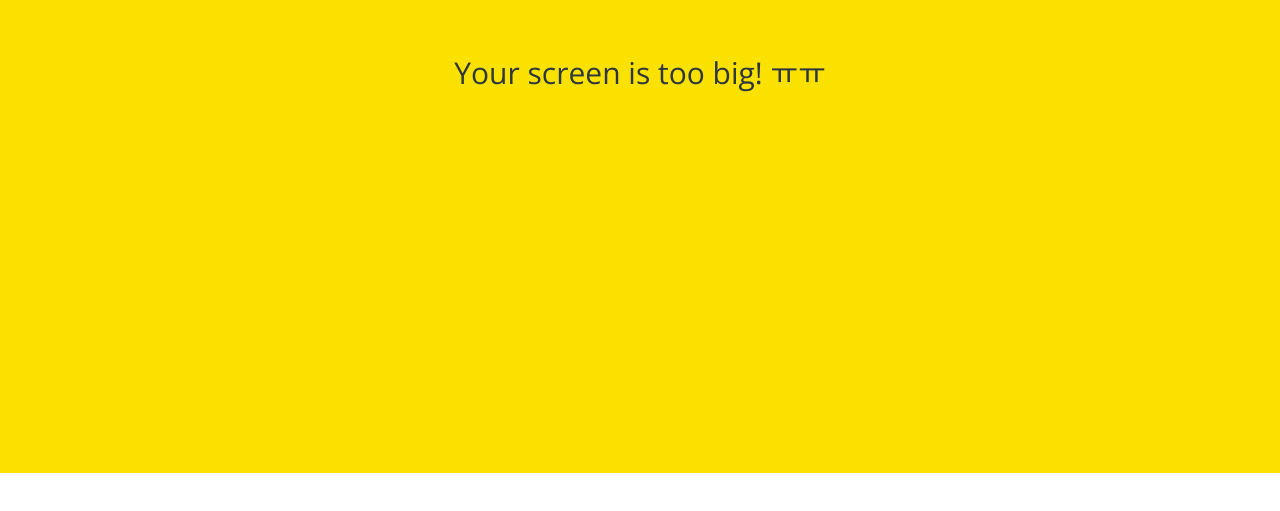
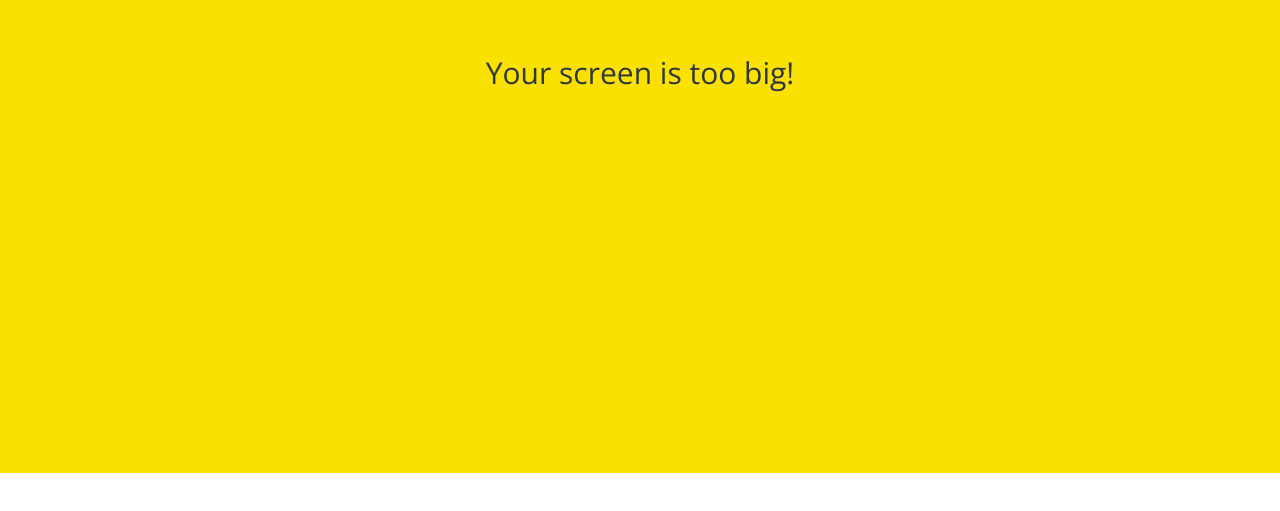
Before and after one commit to Yong-Dd/kokoa-clone-2020, a plain HTML site: page friends.html in a window 1280 px wide. Shown: the part 327-838 px from the top of the page. Drawn offline with nearby package versions, Linux system fonts and the light colour scheme; grey boxes are pictures that could not be loaded.

Commit message:
- ㅠㅠ

```diff
--- a/friends.html
+++ b/friends.html
@@ -107,7 +107,7 @@
         <i class="fas fa-comment fa"></i>
     </div>
     <div id="no-mobile">
-        <span>Your screen is too big! ㅠㅠ</span>
+        <span>Your screen is too big! </span>
     </div>
 
     <script src="https://kit.fontawesome.com/a603fc4f68.js" crossorigin="anonymous"></script>
```
